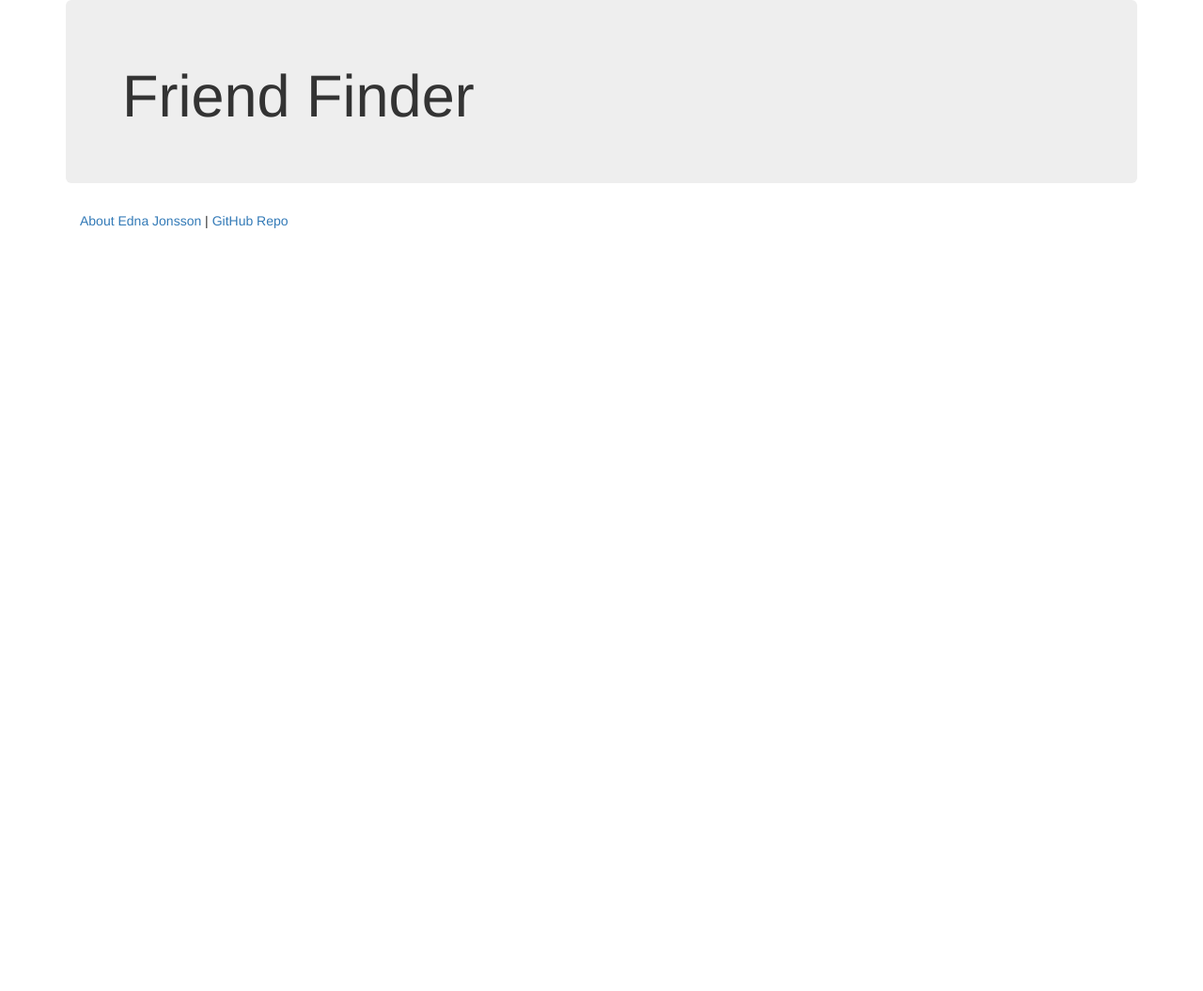
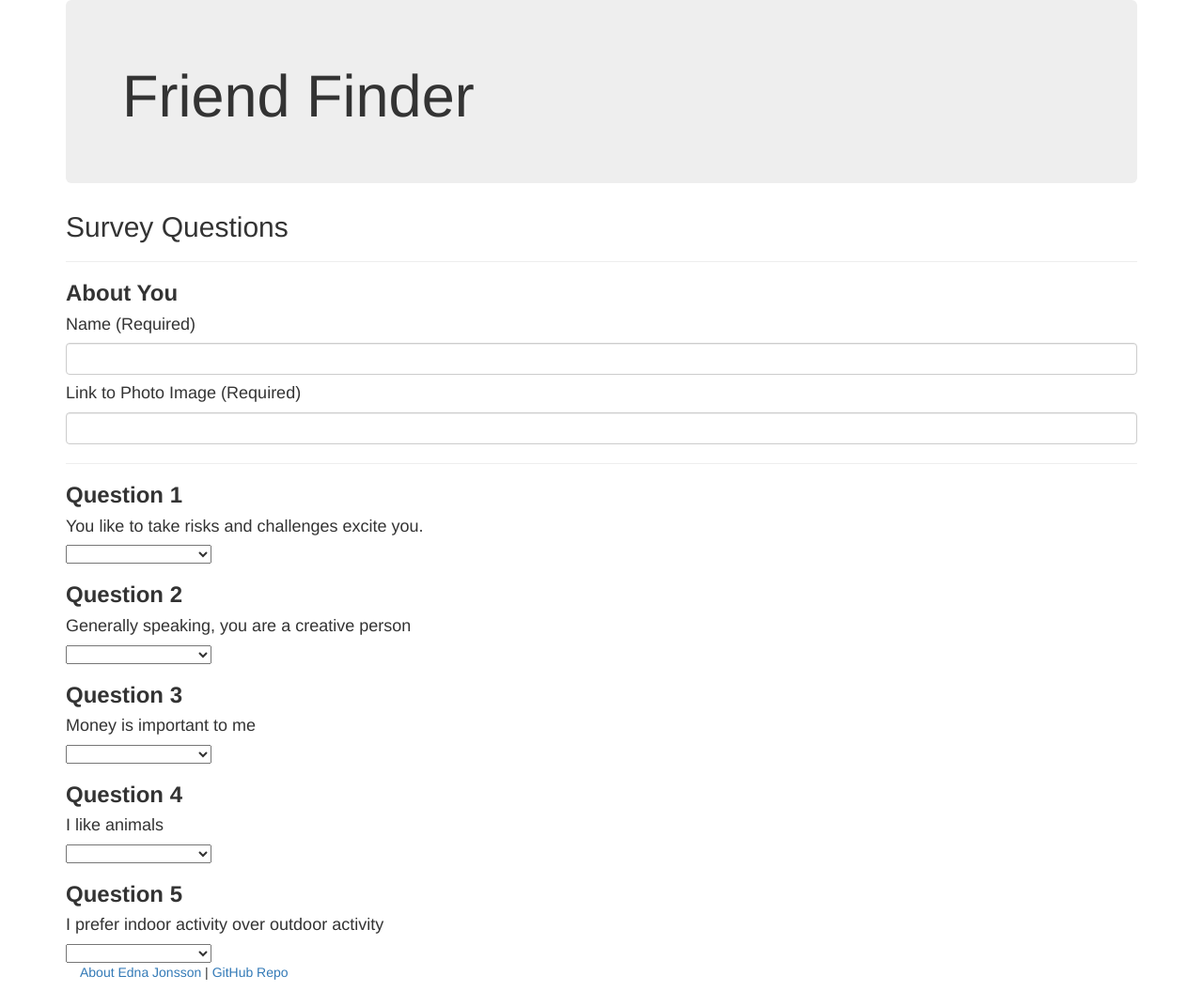
Before and after one commit to Ednas/friend-finder, a website: page app/public/survey.html in a window 1280 px wide. Shown: the whole page at 94% size. Before the commit the page ends 800 px from the top, so only its background shows below. Drawn offline with nearby package versions, Linux system fonts and the light colour scheme.

Commit message:
added 5 survey questions

```diff
--- a/app/public/survey.html
+++ b/app/public/survey.html
@@ -12,13 +12,78 @@
 	<link rel="stylesheet" href="https://maxcdn.bootstrapcdn.com/font-awesome/4.6.1/css/font-awesome.min.css">
 </head>
 <body>
-
-
 	<div class="container">
-
 		<div class="jumbotron">
 			<h1> Friend Finder</h1>
 		</div>
+
+
+		<h2>Survey Questions</h2>
+		<hr>
+
+		<h3><strong>About You</strong></h3>
+		<h4>Name (Required)</h4>
+		<input type="text" name="" id="name" class="form-control" required >
+
+		<h4>Link to Photo Image (Required)</h4>
+		<input type="text" name="" id="photo" class="form-control" required >
+
+		<hr>
+
+		<h3><strong>Question 1</strong></h3>
+		<h4>You like to take risks and challenges excite you.</h4>
+	 	<select data-placeholder="" class="chosen-select" id="q1">
+	 		<option value=""></option>
+            <option value="1">1 (Strongly Disagree)</option>
+            <option value="2">2</option>
+            <option value="3">3</option>
+            <option value="4">4</option>
+            <option value="5">5 (Strongly Agree)</option>
+      	</select>
+
+      	<h3><strong>Question 2</strong></h3>
+		<h4>Generally speaking, you are a creative person</h4>
+	 	<select data-placeholder="" class="chosen-select" id="q2">
+	 		<option value=""></option>
+            <option value="1">1 (Strongly Disagree)</option>
+            <option value="2">2</option>
+            <option value="3">3</option>
+            <option value="4">4</option>
+            <option value="5">5 (Strongly Agree)</option>
+      	</select>
+
+      	<h3><strong>Question 3</strong></h3>
+		<h4>Money is important to me</h4>
+	 	<select data-placeholder="" class="chosen-select" id="q3">
+	 		<option value=""></option>
+            <option value="1">1 (Strongly Disagree)</option>
+            <option value="2">2</option>
+            <option value="3">3</option>
+            <option value="4">4</option>
+            <option value="5">5 (Strongly Agree)</option>
+      	</select>
+
+      	<h3><strong>Question 4</strong></h3>
+		<h4>I like animals</h4>
+	 	<select data-placeholder="" class="chosen-select" id="q4">
+	 		<option value=""></option>
+            <option value="1">1 (Strongly Disagree)</option>
+            <option value="2">2</option>
+            <option value="3">3</option>
+            <option value="4">4</option>
+            <option value="5">5 (Strongly Agree)</option>
+      	</select>
+
+      	<h3><strong>Question 5</strong></h3>
+		<h4>I prefer indoor activity over outdoor activity</h4>
+	 	<select data-placeholder="" class="chosen-select" id="q5">
+	 		<option value=""></option>
+            <option value="1">1 (Strongly Disagree)</option>
+            <option value="2">2</option>
+            <option value="3">3</option>
+            <option value="4">4</option>
+            <option value="5">5 (Strongly Agree)</option>
+      	</select>
 
 	    <footer class="footer">
 	      <div class="container">
```
